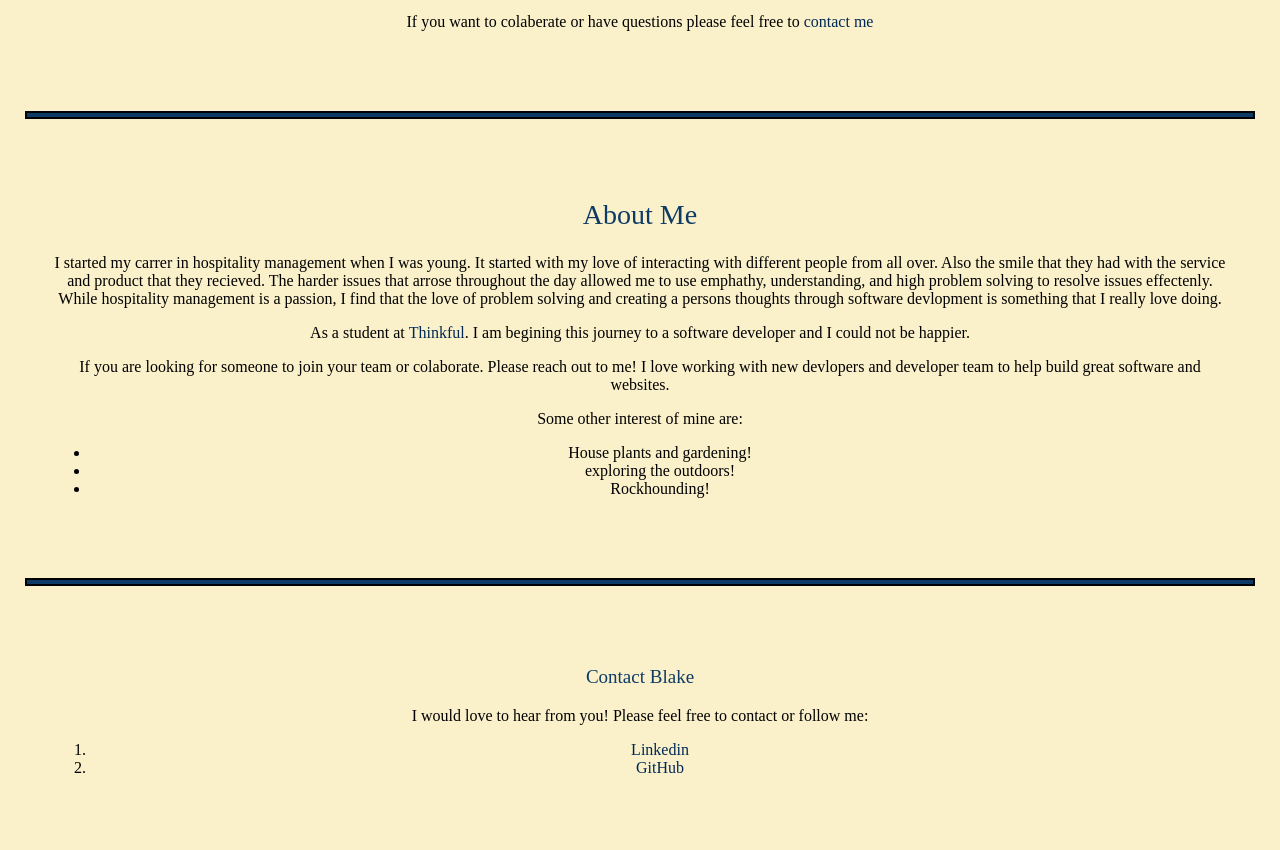
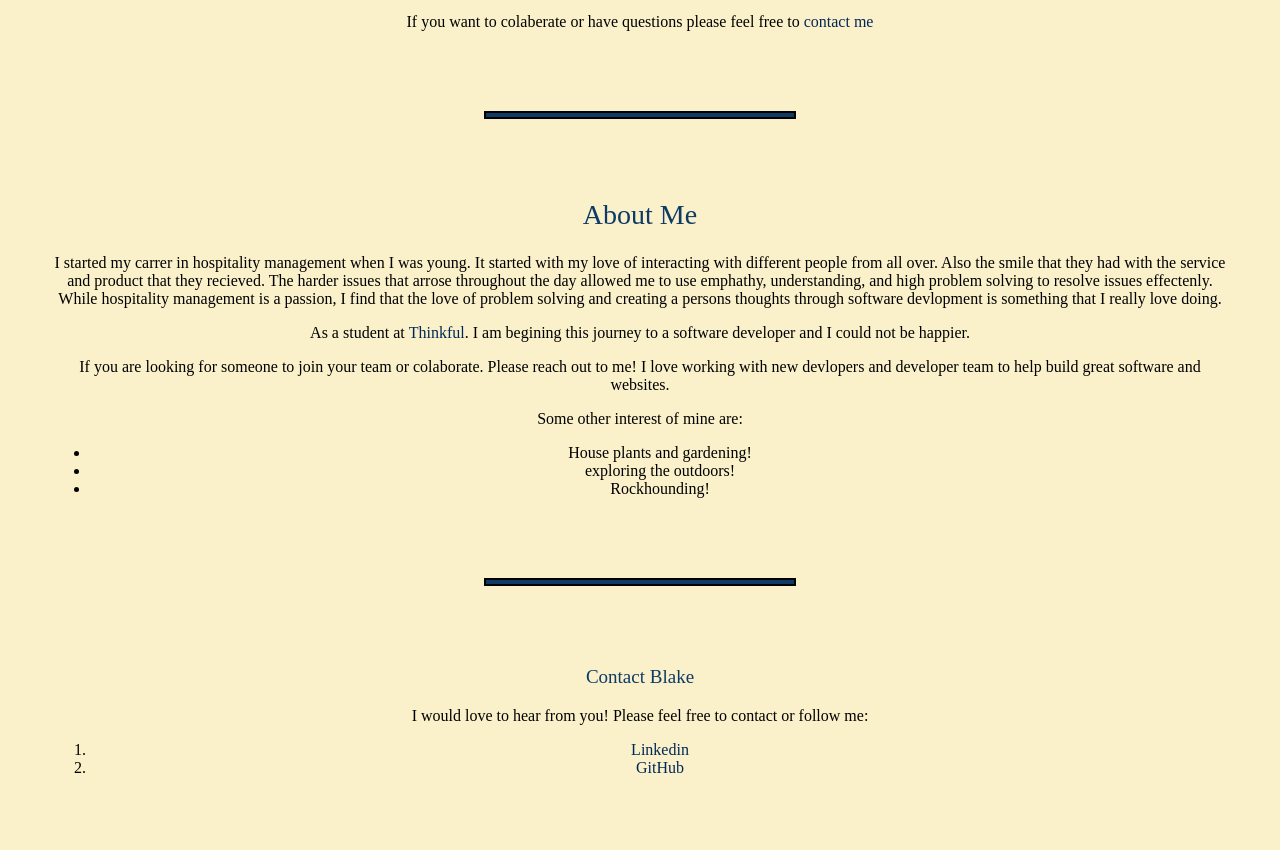
Before and after one commit to Destino143/Blakes-Portfolio, a plain HTML site: page index.html in a window 1280 px wide. Shown: the part 1080-1930 px from the top of the page. Drawn offline with Linux system fonts and the light colour scheme.

Commit message:
Update style.css

```diff
--- a/style.css
+++ b/style.css
@@ -71,7 +71,7 @@ a:hover{color:#0353a4}
 a:active{color:#0466c8}
 
 hr{
-  width: auto;
+  width: 25%;
   height: 4px;
   background-color:  #0d3b66;
   border: 2px solid black;
```
